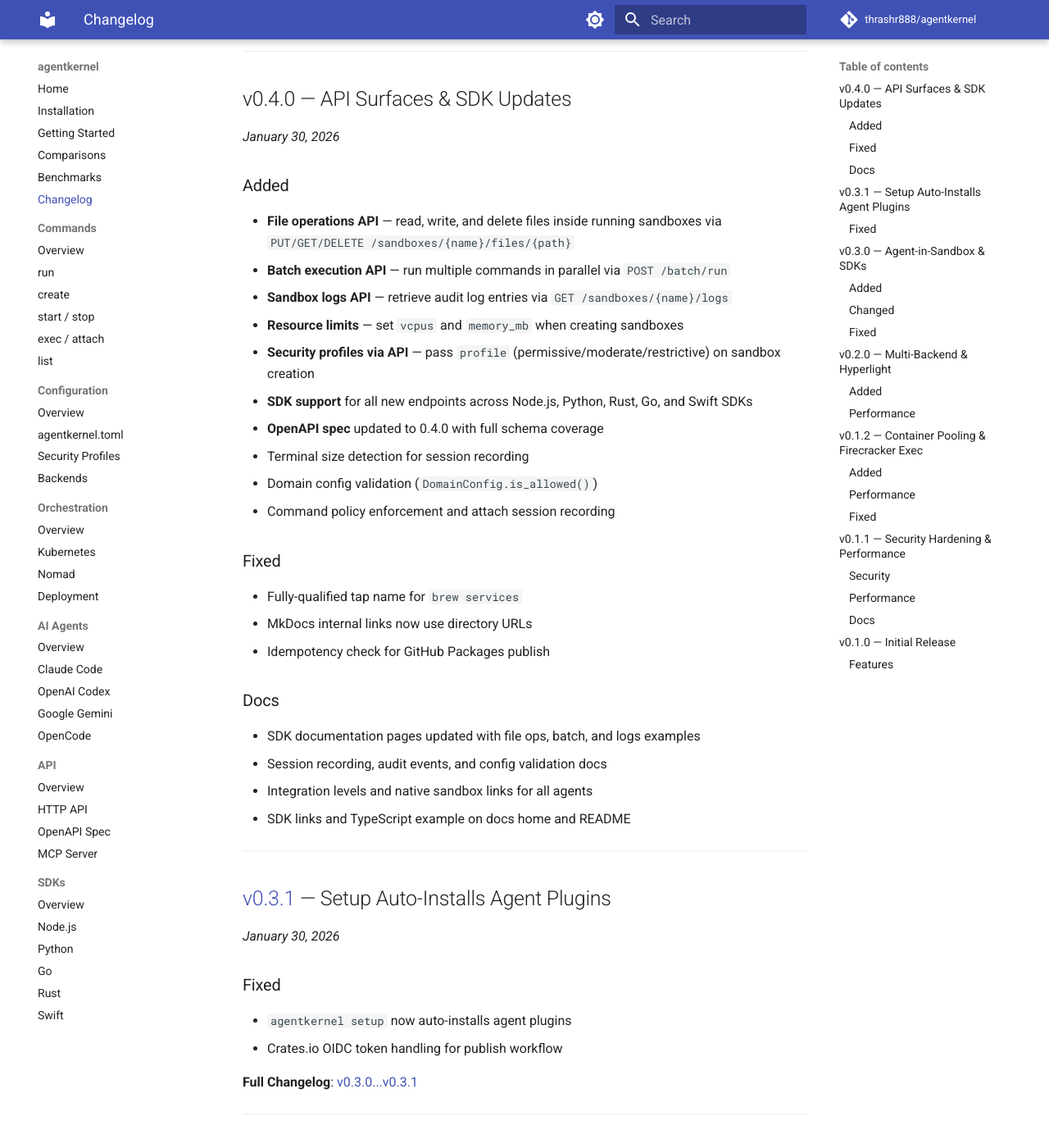
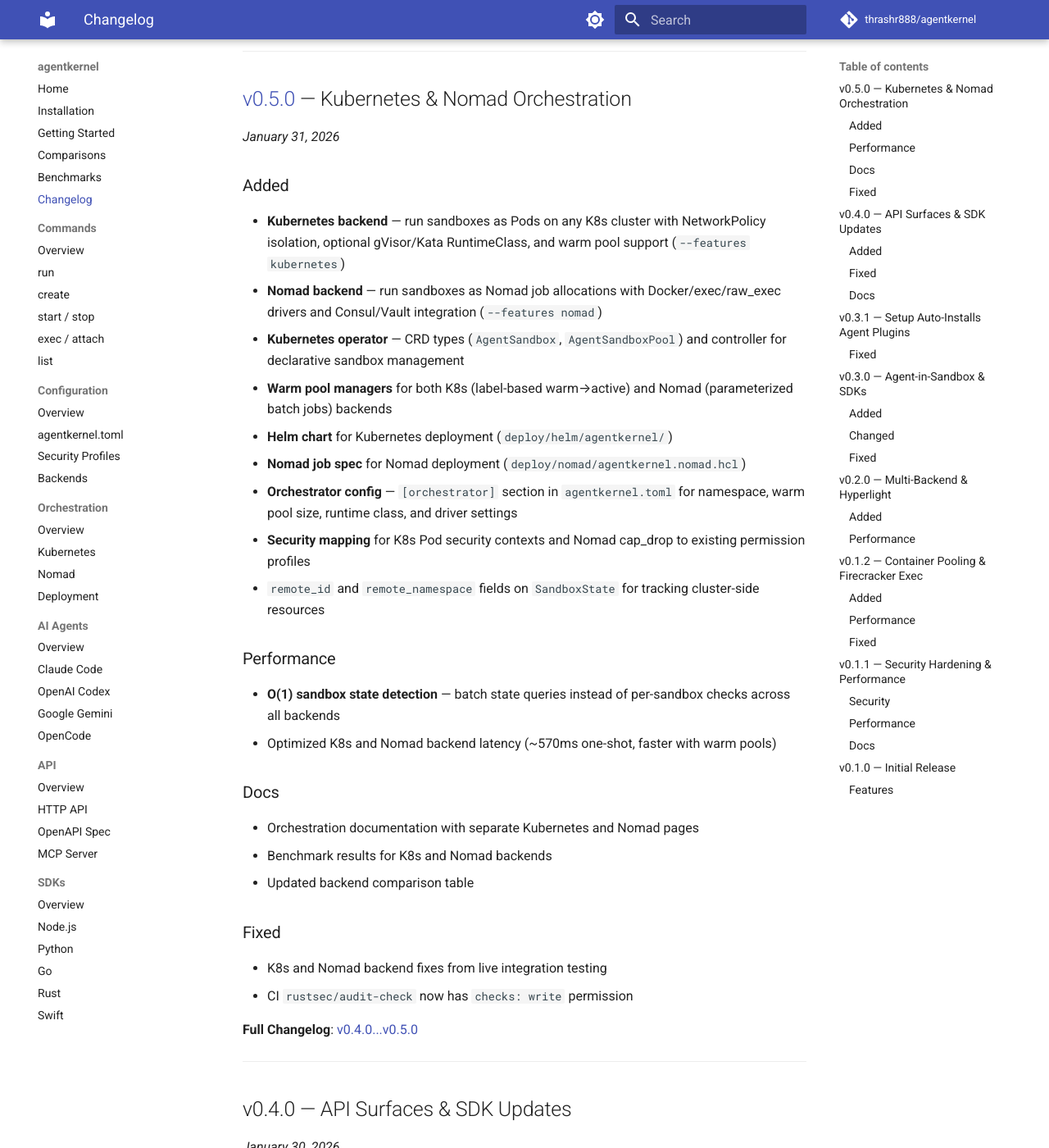
Before and after one commit to thrashr888/agentkernel, an MkDocs documentation site: the page built from docs/changelog.md, in a window 1280 px wide and 1400 px high, scrolled down 194 px. Shown: the whole window at 82% size. Built offline with MkDocs 1.6.1 and Material for MkDocs 9.7.7, drawn with Linux system fonts in a browser that asks for light colours; comment, search, counter and statistics services are not loaded.

Commit message:
docs: add v0.5.0 changelog entry for K8s/Nomad orchestration
Co-Authored-By: Claude Opus 4.5 <noreply@anthropic.com>

```diff
--- a/docs/changelog.md
+++ b/docs/changelog.md
@@ -3,6 +3,42 @@
 
 All notable changes to agentkernel are documented here.
 See [GitHub Releases](https://github.com/thrashr888/agentkernel/releases) for downloadable binaries.
+
+---
+
+## [v0.5.0](https://github.com/thrashr888/agentkernel/releases/tag/v0.5.0) — Kubernetes & Nomad Orchestration
+
+_January 31, 2026_
+
+### Added
+
+- **Kubernetes backend** — run sandboxes as Pods on any K8s cluster with NetworkPolicy isolation, optional gVisor/Kata RuntimeClass, and warm pool support (`--features kubernetes`)
+- **Nomad backend** — run sandboxes as Nomad job allocations with Docker/exec/raw_exec drivers and Consul/Vault integration (`--features nomad`)
+- **Kubernetes operator** — CRD types (`AgentSandbox`, `AgentSandboxPool`) and controller for declarative sandbox management
+- **Warm pool managers** for both K8s (label-based warm→active) and Nomad (parameterized batch jobs) backends
+- **Helm chart** for Kubernetes deployment (`deploy/helm/agentkernel/`)
+- **Nomad job spec** for Nomad deployment (`deploy/nomad/agentkernel.nomad.hcl`)
+- **Orchestrator config** — `[orchestrator]` section in `agentkernel.toml` for namespace, warm pool size, runtime class, and driver settings
+- **Security mapping** for K8s Pod security contexts and Nomad cap_drop to existing permission profiles
+- `remote_id` and `remote_namespace` fields on `SandboxState` for tracking cluster-side resources
+
+### Performance
+
+- **O(1) sandbox state detection** — batch state queries instead of per-sandbox checks across all backends
+- Optimized K8s and Nomad backend latency (~570ms one-shot, faster with warm pools)
+
+### Docs
+
+- Orchestration documentation with separate Kubernetes and Nomad pages
+- Benchmark results for K8s and Nomad backends
+- Updated backend comparison table
+
+### Fixed
+
+- K8s and Nomad backend fixes from live integration testing
+- CI `rustsec/audit-check` now has `checks: write` permission
+
+**Full Changelog**: [v0.4.0...v0.5.0](https://github.com/thrashr888/agentkernel/compare/v0.4.0...v0.5.0)
 
 ---
 
```
